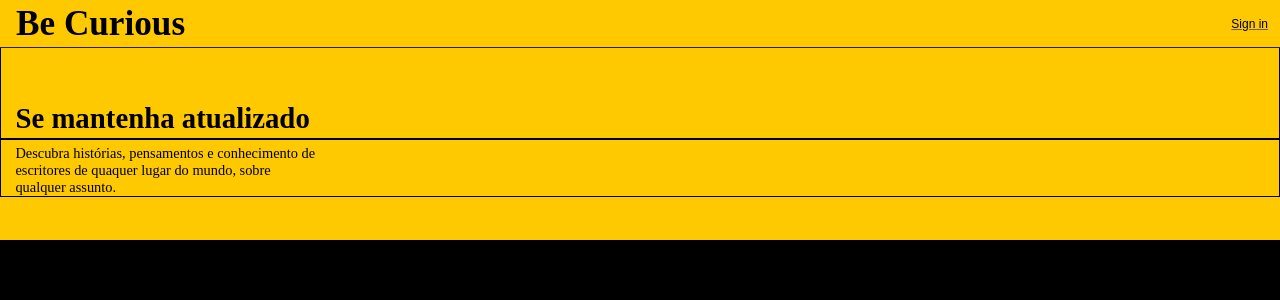
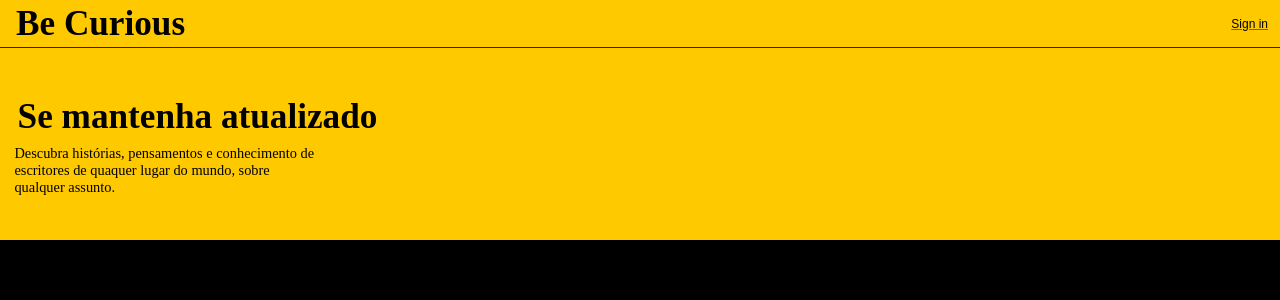
Before and after one commit to kennedybm/teste-tecnico-front-end, a React (Vite) app: page / in a window 1280 px wide. Shown: the top 300 px of the page. Built offline with nearby package versions, Linux system fonts and the light colour scheme.

Commit message:
Fix: removing all presentation code to an component

```diff
--- a/src/pages/Home/index.tsx
+++ b/src/pages/Home/index.tsx
@@ -2,7 +2,7 @@ import * as S from "./styles";
 import { usePosts } from "../../providers/Api/Posts";
 import { useUsers } from "../../providers/Api/Users";
 import { useEffect, useState, useRef } from "react";
-import { Header } from "../../components";
+import { Header, Presentaion } from "../../components";
 
 const Home = () => {
   const { fetchPosts, fetchComments, postsData, commentsData } = usePosts();
@@ -34,17 +34,7 @@ const Home = () => {
     <>
       <S.Main>
         <Header position={position} />
-        <S.PresentationSection>
-          <S.PresentationTitle>
-            <h2>Se mantenha atualizado</h2>
-          </S.PresentationTitle>
-          <S.PresentationDesc>
-            <p>
-              Descubra histórias, pensamentos e conhecimento de escritores de
-              quaquer lugar do mundo, sobre qualquer assunto.
-            </p>
-          </S.PresentationDesc>
-        </S.PresentationSection>
+        <Presentaion />
         <S.TesteTwo></S.TesteTwo>
       </S.Main>
     </>
--- a/src/pages/Home/styles.ts
+++ b/src/pages/Home/styles.ts
@@ -22,19 +22,16 @@ export const PresentationSection = styled.section`
 export const PresentationTitle = styled.div`
   display: flex;
   align-items: flex-end;
-  border: 1px solid #000;
   height: 40%;
   width: 100%;
   h2 {
-    font-size: var(--fs-lrg);
+    font-size: var(--fs-xl);
     padding: 0px 0 0.1em 0.5em;
   }
 `;
 
 export const PresentationDesc = styled.div`
   display: flex;
-  border: 1px solid #000;
-  /* height: 50%; */
   width: 100%;
   p {
     font-size: var(--fs-sml);
```
